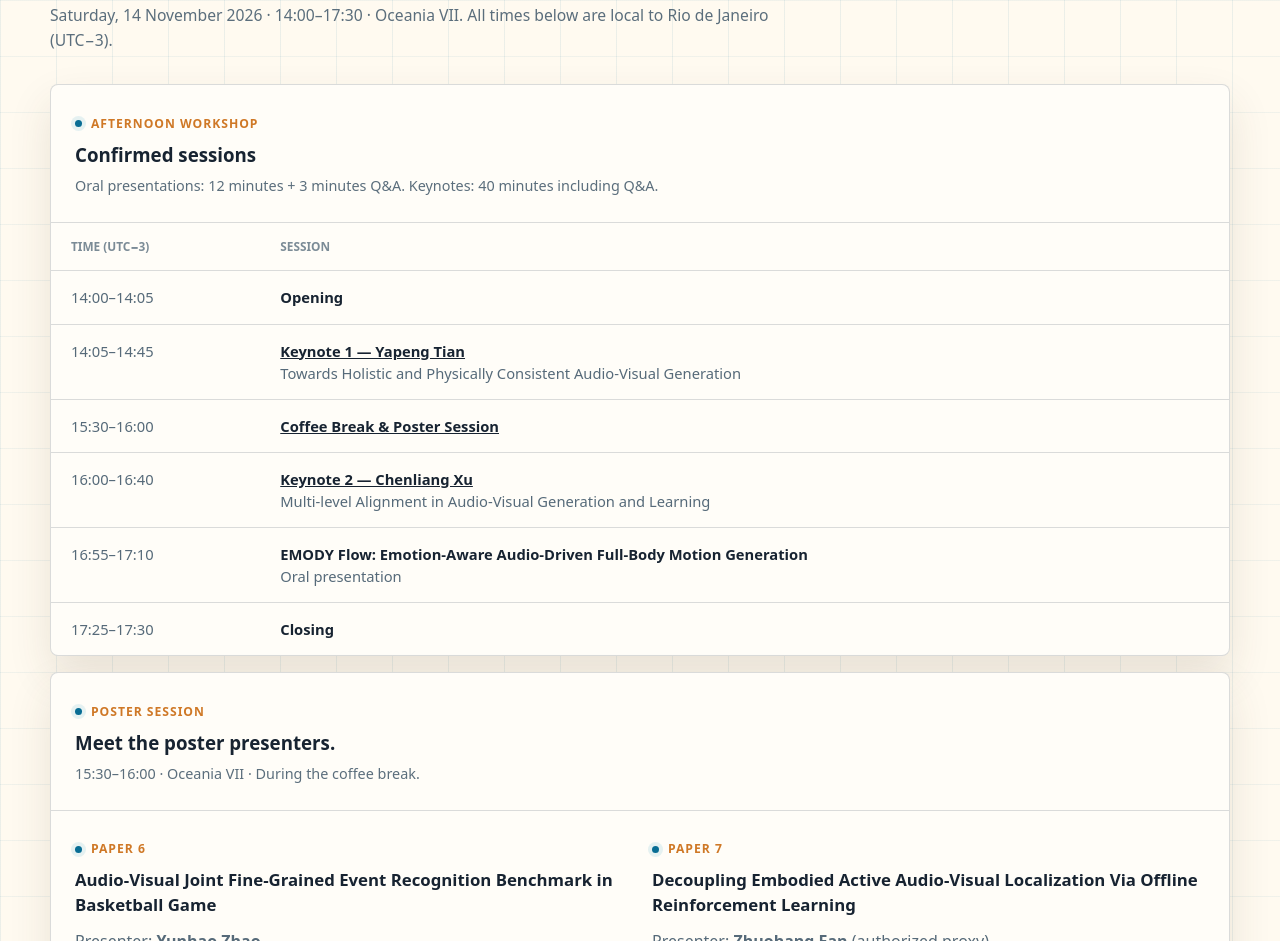
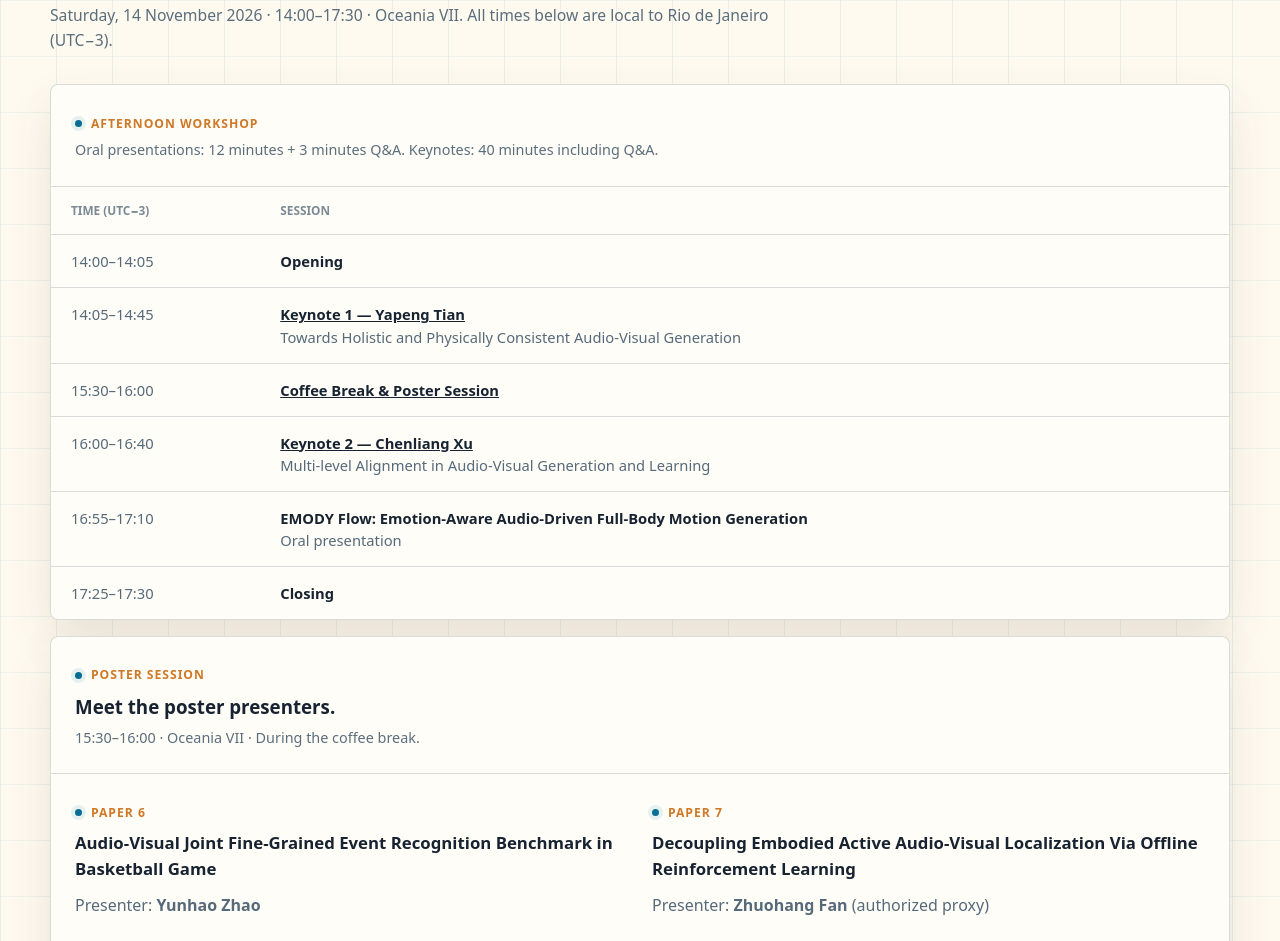
Before and after one commit to JavisVerse/Workshop-MM26, a plain HTML site: page index.html in a window 1280 px wide. Shown: the part 3640-4581 px from the top of the page. Drawn offline with Linux system fonts and the light colour scheme.

Commit message:
Remove confirmed sessions heading from programme

```diff
--- a/index.html
+++ b/index.html
@@ -265,7 +265,6 @@
             <article class="schedule-block">
               <div class="block-heading">
                 <span class="section-kicker">Afternoon Workshop</span>
-                <h3>Confirmed sessions</h3>
                 <p class="block-note">Oral presentations: 12 minutes + 3 minutes Q&amp;A. Keynotes: 40 minutes including Q&amp;A.</p>
               </div>
               <table class="schedule-table">
```
